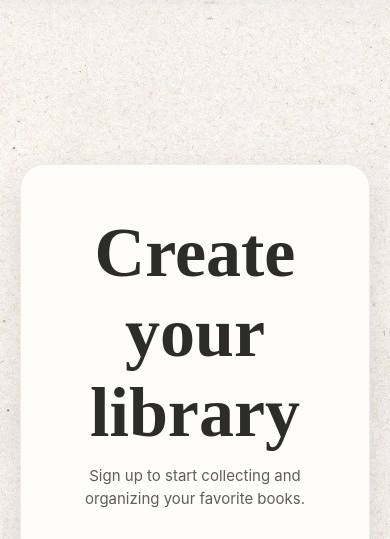
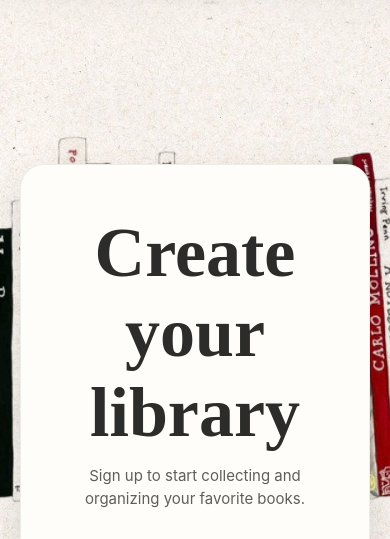
Before and after one commit to adjoazzz/myLibrary, a plain HTML site: page index.html in a window 390 px wide. Shown: the top 539 px of the page. Drawn offline with Linux system fonts and the light colour scheme; a web font is replaced by a local one.

Commit message:
Update background size for improved responsiveness on onboarding screen

```diff
--- a/styles.css
+++ b/styles.css
@@ -18,7 +18,7 @@ body {
   background-image: url('assets/Book_art-removebg-preview.png');
   background-repeat: no-repeat;
   background-position: center 28%;
-  background-size: clamp(320px, 55vw, 620px);
+  background-size: clamp(620px, 120vw, 1020px);
   mix-blend-mode: multiply;
   pointer-events: none;
   z-index: 0;
```
